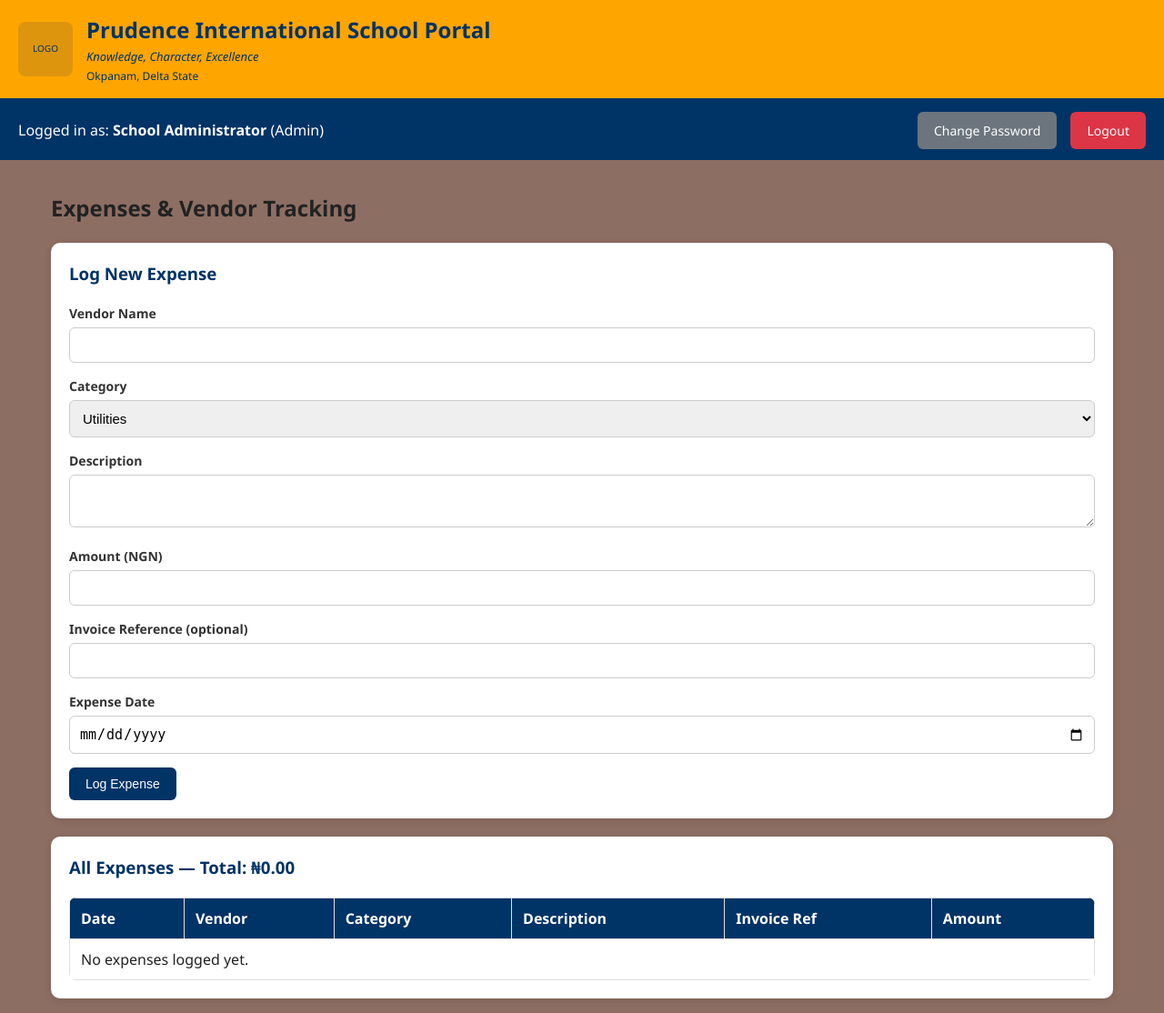
After one commit to rufusofuzor123/prudenceinternationalschool_portal, a Flask app: page /admin/expenses in a window 1280 px wide. The commit adds this page. Shown: the whole page at 91% size. Run offline with Flask 3, Linux system fonts and the light colour scheme; a user stored in the database is signed in.

Commit message:
Add expense/vendor tracking

```diff
--- a/app.py
+++ b/app.py
@@ -266,6 +266,18 @@ class SalaryRecord(db.Model):
     date_generated = db.Column(db.DateTime, nullable=False)
 
     staff = db.relationship("User", backref="salary_records")
+
+
+class Expense(db.Model):
+    __tablename__ = "expenses"
+    id = db.Column(db.Integer, primary_key=True)
+    vendor_name = db.Column(db.String(150), nullable=False)
+    category = db.Column(db.String(50), nullable=False, default="General")
+    description = db.Column(db.Text, nullable=True)
+    amount = db.Column(db.Float, nullable=False)
+    invoice_reference = db.Column(db.String(100), nullable=True)
+    expense_date = db.Column(db.Date, nullable=False)
+    date_logged = db.Column(db.DateTime, nullable=False)
 
 
 class AcademicResult(db.Model):
@@ -1552,6 +1564,41 @@ def download_payslip(record_id):
     return response
 
 
+@app.route("/admin/expenses", methods=["GET", "POST"])
+@login_required
+def admin_expenses():
+    if current_user.role != "admin":
+        abort(403)
+
+    if request.method == "POST":
+        vendor_name = request.form.get("vendor_name")
+        category = request.form.get("category", "General")
+        description = request.form.get("description")
+        amount = float(request.form.get("amount", 0) or 0)
+        invoice_reference = request.form.get("invoice_reference")
+        expense_date_str = request.form.get("expense_date")
+
+        from datetime import datetime as dt
+        expense_date = dt.strptime(expense_date_str, "%Y-%m-%d").date() if expense_date_str else dt.utcnow().date()
+
+        db.session.add(Expense(
+            vendor_name=vendor_name,
+            category=category,
+            description=description,
+            amount=amount,
+            invoice_reference=invoice_reference,
+            expense_date=expense_date,
+            date_logged=dt.utcnow()
+        ))
+        db.session.commit()
+        flash("Expense logged!", "success")
+        return redirect(url_for("admin_expenses"))
+
+    expenses = Expense.query.order_by(Expense.expense_date.desc()).all()
+    total_expenses = sum(e.amount for e in expenses)
+    return render_template("admin_expenses.html", expenses=expenses, total_expenses=total_expenses)
+
+
 @app.route("/admin/staff-records")
 @login_required
 def staff_records():
@@ -1825,6 +1872,9 @@ with app.app_context():
     if "salary_records" not in inspector.get_table_names():
         SalaryRecord.__table__.create(db.engine)
 
+    if "expenses" not in inspector.get_table_names():
+        Expense.__table__.create(db.engine)
+
     if GradingScale.query.count() == 0:
         db.session.add(GradingScale(grade_letter="A", min_score=70.0))
         db.session.add(GradingScale(grade_letter="B", min_score=60.0))
--- a/templates/admin_dashboard.html
+++ b/templates/admin_dashboard.html
@@ -10,7 +10,7 @@
     </div>
     <div style="margin-top:20px;"><canvas id="attendanceChart"></canvas></div>
 </div>
-<a href="{{ url_for('staff_records') }}" class="btn btn-secondary no-print" style="margin-bottom:15px; display:inline-block;">View Staff Records</a> <a href="{{ url_for('view_calendar') }}" class="btn btn-secondary no-print" style="margin-bottom:15px; display:inline-block;">School Calendar</a> <a href="{{ url_for('admin_payroll') }}" class="btn btn-secondary no-print" style="margin-bottom:15px; display:inline-block;">Payroll</a>
+<a href="{{ url_for('staff_records') }}" class="btn btn-secondary no-print" style="margin-bottom:15px; display:inline-block;">View Staff Records</a> <a href="{{ url_for('view_calendar') }}" class="btn btn-secondary no-print" style="margin-bottom:15px; display:inline-block;">School Calendar</a> <a href="{{ url_for('admin_payroll') }}" class="btn btn-secondary no-print" style="margin-bottom:15px; display:inline-block;">Payroll</a> <a href="{{ url_for('admin_expenses') }}" class="btn btn-secondary no-print" style="margin-bottom:15px; display:inline-block;">Expenses</a>
 
 <div class="card no-print" style="margin-bottom:20px;">
     <h3>Export Records (CSV)</h3>
--- /dev/null
+++ b/templates/admin_expenses.html
@@ -0,0 +1,51 @@
+{% extends 'base.html' %}
+{% block content %}
+<h2>Expenses & Vendor Tracking</h2>
+
+<div class="card no-print" style="margin-bottom:20px;">
+    <h3>Log New Expense</h3>
+    <form method="POST">
+        <div class="form-group"><label>Vendor Name</label><input type="text" name="vendor_name" class="form-control" required></div>
+        <div class="form-group">
+            <label>Category</label>
+            <select name="category" class="form-control">
+                <option>Utilities</option>
+                <option>Maintenance</option>
+                <option>Supplies</option>
+                <option>Salaries</option>
+                <option>Transport</option>
+                <option>General</option>
+                <option>Other</option>
+            </select>
+        </div>
+        <div class="form-group"><label>Description</label><textarea name="description" class="form-control" rows="2"></textarea></div>
+        <div class="form-group"><label>Amount (NGN)</label><input type="number" step="0.01" name="amount" class="form-control" required></div>
+        <div class="form-group"><label>Invoice Reference (optional)</label><input type="text" name="invoice_reference" class="form-control"></div>
+        <div class="form-group"><label>Expense Date</label><input type="date" name="expense_date" class="form-control" required></div>
+        <button type="submit" class="btn btn-primary">Log Expense</button>
+    </form>
+</div>
+
+<div class="card">
+    <h3>All Expenses — Total: ₦{{ "{:,.2f}".format(total_expenses) }}</h3>
+    <div class="table-wrapper">
+        <table class="data-table">
+            <thead><tr><th>Date</th><th>Vendor</th><th>Category</th><th>Description</th><th>Invoice Ref</th><th>Amount</th></tr></thead>
+            <tbody>
+                {% for e in expenses %}
+                <tr>
+                    <td>{{ e.expense_date.strftime('%d %b %Y') }}</td>
+                    <td>{{ e.vendor_name }}</td>
+                    <td>{{ e.category }}</td>
+                    <td>{{ e.description or '' }}</td>
+                    <td>{{ e.invoice_reference or 'N/A' }}</td>
+                    <td>₦{{ "{:,.2f}".format(e.amount) }}</td>
+                </tr>
+                {% else %}
+                <tr><td colspan="6">No expenses logged yet.</td></tr>
+                {% endfor %}
+            </tbody>
+        </table>
+    </div>
+</div>
+{% endblock %}
```
